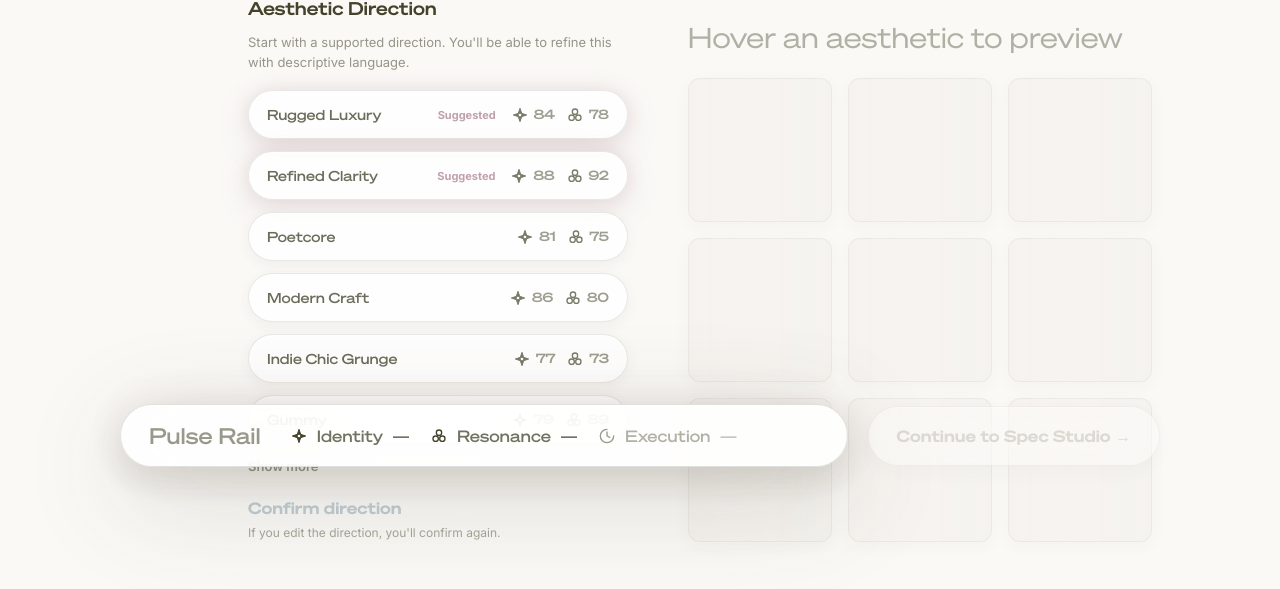
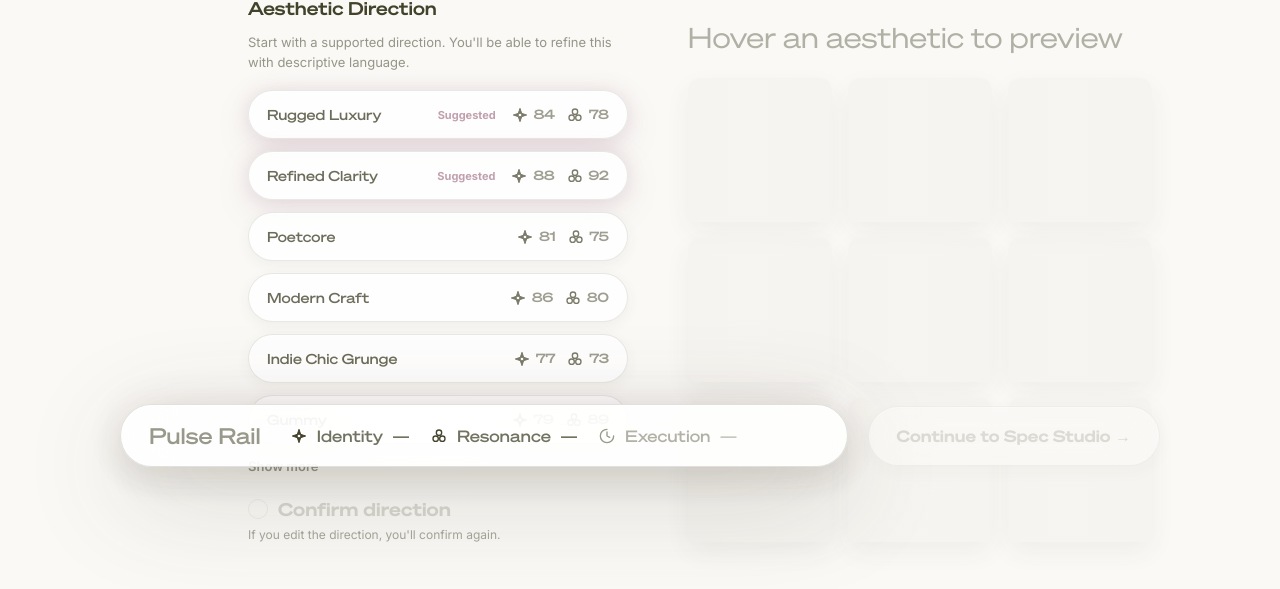
Before and after one commit to leila-muko/muko-beta, a Next.js app: page /concept in a window 1280 px wide. Shown: the part 301-890 px from the top of the page. Built offline with nearby package versions, Linux system fonts and the light colour scheme.

Commit message:
Commit changes

```diff
--- a/app/concept/page.tsx
+++ b/app/concept/page.tsx
@@ -202,21 +202,30 @@ export default function ConceptStudioPage() {
     });
   };
 
-  // Debounced interpretation -> small pulse nudge (demo causality)
+  // Interpretation logic
   useEffect(() => {
     if (!selectedAesthetic) return;
+    if (!refineText || refineText.trim().length < 2) return;
+
+    const base = baseOverride || selectedAesthetic;
+    const interp = interpretRefine(base, refineText);
+    setInterpretation(interp);
+  }, [refineText, selectedAesthetic, baseOverride]);
+
+  // Pulse changes based on refinement (kept from your file)
+  useEffect(() => {
+    if (!selectedAesthetic) return;
+    if (!refineText || refineText.trim().length < 2) return;
 
     const timer = window.setTimeout(() => {
-      const base = baseOverride ?? selectedAesthetic;
-      const interp = interpretRefine(base, refineText);
-      setInterpretation(interp);
-
-      const baseScores = AESTHETIC_CONTENT[base];
+      const baseScores = AESTHETIC_CONTENT[selectedAesthetic];
       if (!baseScores) return;
 
-      // tiny, believable deltas
+      const base = baseOverride || selectedAesthetic;
+      const interp = interpretRefine(base, refineText);
+
       const identityDelta =
-        (interp.modifiers.includes('Raw') ? 2 : 0) +
+        (interp.modifiers.includes('Refined') ? 2 : 0) +
         (interp.modifiers.includes('Sculptural') ? 1 : 0) +
         (interp.modifiers.includes('Polished') ? -1 : 0);
 
@@ -262,6 +271,8 @@ export default function ConceptStudioPage() {
   }, [effectiveConfirmKey, confirmedKey, isConfirmed]);
 
   const lowConfidenceNeedsAccept = interpretation?.confidence === 'low' && !acceptedInterpretation;
+
+  // Keep your “true readiness” logic
   const canConfirm = Boolean(selectedAesthetic && identityPulse && resonancePulse && interpretation && !lowConfidenceNeedsAccept);
 
   const handleConfirmClick = () => {
@@ -302,40 +313,10 @@ export default function ConceptStudioPage() {
           : '#C19A6B'
       : 'rgba(67, 67, 43, 0.75)';
 
-  // Match refine input width to the chip section.
-  // NOTE: refine only appears after you select a chip, so we must measure on selection too.
-  const chipSectionRef = useRef<HTMLDivElement>(null);
-  const [chipSectionWidth, setChipSectionWidth] = useState<number | null>(null);
-
-  useEffect(() => {
-    const el = chipSectionRef.current;
-    if (!el) return;
-
-    const measure = () => {
-      const w = Math.round(el.getBoundingClientRect().width);
-      if (w > 0) setChipSectionWidth(w);
-    };
-
-    // Measure after layout settles
-    const raf1 = requestAnimationFrame(() => {
-      requestAnimationFrame(measure);
-    });
-
-    let ro: ResizeObserver | null = null;
-    try {
-      ro = new ResizeObserver(() => measure());
-      ro.observe(el);
-    } catch {
-      // no-op
-    }
-
-    window.addEventListener('resize', measure);
-    return () => {
-      cancelAnimationFrame(raf1);
-      window.removeEventListener('resize', measure);
-      ro?.disconnect();
-    };
-  }, [showAllAesthetics, selectedAesthetic]);
+  // Confirm should only be enabled once a direction is selected (your request),
+  // while still respecting the deeper canConfirm gating for actual confirmation.
+  const confirmEnabledBySelection = Boolean(selectedAesthetic);
+  const confirmClickable = confirmEnabledBySelection && canConfirm && !isConfirmed;
 
   return (
     <div style={{ minHeight: '100vh', background: '#FAF9F6', display: 'flex', position: 'relative' }}>
@@ -446,12 +427,18 @@ export default function ConceptStudioPage() {
                 </p>
 
                 <div
-                  ref={chipSectionRef}
                   onMouseLeave={closeHoverSoft}
                   onMouseEnter={() => {
                     if (hoverCloseTimer.current) window.clearTimeout(hoverCloseTimer.current);
                   }}
-                  style={{ position: 'relative', borderRadius: '18px', minHeight: showAllAesthetics ? 248 : 218 }}
+                  style={{
+                    position: 'relative',
+                    borderRadius: '18px',
+                    minHeight: showAllAesthetics ? 248 : 218,
+                    width: '100%',
+                    maxWidth: '100%',
+                    boxSizing: 'border-box',
+                  }}
                 >
                   <div style={{ display: 'flex', flexDirection: 'column', gap: '12px' }}>
                     {(showAllAesthetics ? AESTHETICS : AESTHETICS.slice(0, 6)).map((aesthetic) => {
@@ -518,6 +505,7 @@ export default function ConceptStudioPage() {
                             gap: isExpanded ? '14px' : '12px',
                             width: '100%',
                             textAlign: 'left',
+                            boxSizing: 'border-box',
                           }}
                         >
                           <div
@@ -547,14 +535,14 @@ export default function ConceptStudioPage() {
                               )}
 
                               <div style={{ display: 'flex', gap: '6px', alignItems: 'center' }}>
-                                <span style={scoreIconWrapStyle}>
+                                <span style={{ ...scoreIconWrapStyle, color: identityColor }}>
                                   <IconIdentity size={16} />
                                 </span>
                                 <span style={scoreTextStyle}>{content?.identityScore ?? '—'}</span>
                               </div>
 
                               <div style={{ display: 'flex', gap: '6px', alignItems: 'center' }}>
-                                <span style={scoreIconWrapStyle}>
+                                <span style={{ ...scoreIconWrapStyle, color: resonanceColor }}>
                                   <IconResonance size={16} />
                                 </span>
                                 <span style={scoreTextStyle}>{content?.resonanceScore ?? '—'}</span>
@@ -638,8 +626,9 @@ export default function ConceptStudioPage() {
                   <div
                     style={{
                       marginTop: '36px',
-                    width: chipSectionWidth ? `${chipSectionWidth}px` : '100%',
-                    maxWidth: chipSectionWidth ? `${chipSectionWidth}px` : '100%',
+                      width: '100%',
+                      maxWidth: '100%',
+                      boxSizing: 'border-box',
                     }}
                   >
                     <label
@@ -660,6 +649,8 @@ export default function ConceptStudioPage() {
                       style={{
                         position: 'relative',
                         width: '100%',
+                        maxWidth: '100%',
+                        boxSizing: 'border-box',
                       }}
                     >
                       <input
@@ -673,6 +664,8 @@ export default function ConceptStudioPage() {
                         placeholder="Add texture, mood, references, or constraints"
                         style={{
                           width: '100%',
+                          maxWidth: '100%',
+                          boxSizing: 'border-box',
                           height: 56,
                           padding: '0 56px 0 22px',
                           fontSize: 16,
@@ -683,8 +676,7 @@ export default function ConceptStudioPage() {
                           borderRadius: 16,
                           fontFamily: 'var(--font-inter), system-ui, sans-serif',
                           outline: 'none',
-                        boxShadow:
-                          '0 6px 18px rgba(67, 67, 43, 0.06), inset 0 1px 0 rgba(255, 255, 255, 0.84)',
+                          boxShadow: '0 6px 18px rgba(67, 67, 43, 0.06), inset 0 1px 0 rgba(255, 255, 255, 0.84)',
                           transition: 'box-shadow 120ms ease, border-color 120ms ease',
                         }}
                         onFocus={(e) => {
@@ -748,9 +740,10 @@ export default function ConceptStudioPage() {
                         →
                       </button>
                     </div>
+
                     {/* Interpretation sentence */}
                     {interpretation && (
-  <div style={{ marginTop: 12, marginBottom: 32 }}>
+                      <div style={{ marginTop: 12, marginBottom: 24 }}>
                         <p
                           style={{
                             fontSize: 15,
@@ -946,30 +939,61 @@ export default function ConceptStudioPage() {
                   </div>
                 )}
 
-              {/* Confirm direction */}
-              <div style={{ marginTop: selectedAesthetic ? '24px' : '22px' }}>
+                {/* Confirm direction — text-like (no button chrome) */}
+                <div style={{ marginTop: selectedAesthetic ? '20px' : '22px' }}>
                   <button
                     onClick={handleConfirmClick}
-                  disabled={!canConfirm || isConfirmed}
+                    disabled={!confirmClickable}
                     style={{
-                    fontSize: '16px',
-                    fontWeight: 650,
-                    color: isConfirmed ? BRAND.chartreuse : 'rgba(125, 150, 172, 0.85)',
-                    background: isConfirmed ? 'rgba(171, 171, 99, 0.12)' : 'transparent',
                       border: 'none',
-                    borderRadius: isConfirmed ? '8px' : '0',
-                    padding: isConfirmed ? '8px 12px' : '0',
-                    cursor: !canConfirm || isConfirmed ? 'not-allowed' : 'pointer',
-                    fontFamily: 'var(--font-sohne-breit), system-ui, sans-serif',
+                      background: 'transparent',
+                      padding: 0,
+                      margin: 0,
                       display: 'inline-flex',
                       alignItems: 'center',
-                    gap: '10px',
-                    opacity: !canConfirm ? 0.55 : 1,
-                    transition: 'all 220ms ease',
+                      gap: 10,
+                      cursor: confirmClickable ? 'pointer' : 'default',
+                      opacity: confirmEnabledBySelection ? (confirmClickable ? 1 : 0.55) : 0.35,
+
+                      fontFamily: 'var(--font-sohne-breit), system-ui, sans-serif',
+                      fontSize: 18,
+                      fontWeight: 650,
+                      color: isConfirmed
+                        ? 'rgba(67, 67, 43, 0.90)'
+                        : confirmEnabledBySelection
+                          ? 'rgba(67, 67, 43, 0.78)'
+                          : 'rgba(67, 67, 43, 0.55)',
+                      transition: 'opacity 180ms ease, transform 180ms ease',
                     }}
-                  title={lowConfidenceNeedsAccept ? 'Accept or adjust the interpretation to continue.' : undefined}
+                    title={
+                      !selectedAesthetic
+                        ? 'Select a direction to enable confirmation.'
+                        : lowConfidenceNeedsAccept
+                          ? 'Accept or adjust the interpretation to confirm.'
+                          : !canConfirm
+                            ? 'Complete the inputs to confirm.'
+                            : undefined
+                    }
                   >
-                  {isConfirmed ? 'Concept defined ✓' : 'Confirm direction'}
+                    <span
+                      aria-hidden
+                      style={{
+                        width: 18,
+                        height: 18,
+                        borderRadius: 999,
+                        display: 'inline-flex',
+                        alignItems: 'center',
+                        justifyContent: 'center',
+                        border: isConfirmed ? 'none' : '1.5px solid rgba(67, 67, 43, 0.20)',
+                        background: isConfirmed ? 'rgba(171, 171, 99, 0.22)' : 'transparent',
+                        color: isConfirmed ? 'rgba(67, 67, 43, 0.85)' : 'transparent',
+                        boxShadow: isConfirmed ? '0 10px 26px rgba(171, 171, 99, 0.14)' : 'none',
+                        transform: isConfirmed ? 'translateY(-0.5px)' : 'none',
+                      }}
+                    >
+                      ✓
+                    </span>
+                    <span>{isConfirmed ? 'Confirmed' : 'Confirm direction'}</span>
                   </button>
 
                   <div
@@ -1015,6 +1039,7 @@ export default function ConceptStudioPage() {
                 </h2>
               )}
 
+              {/* Floating tiles: no outer container, no "matched" label, no box wrapper */}
               <div style={{ display: 'grid', gridTemplateColumns: 'repeat(3, 1fr)', gap: '16px' }}>
                 {moodboardImages.length > 0 ? (
                   moodboardImages.map((src, i) => (
@@ -1024,20 +1049,20 @@ export default function ConceptStudioPage() {
                         aspectRatio: '1',
                         borderRadius: '12px',
                         overflow: 'hidden',
-                        border: '1.5px solid rgba(67, 67, 43, 0.08)',
-                        boxShadow: '0 4px 16px rgba(67, 67, 43, 0.06)',
+                        border: 'none',
+                        boxShadow: '0 10px 30px rgba(67, 67, 43, 0.10)',
                         position: 'relative',
                         transition: 'all 360ms cubic-bezier(0.4, 0, 0.2, 1)',
                         animation: `fadeIn 360ms ease-out ${i * 40}ms both`,
+                        background: 'transparent',
                       }}
                     >
                       <img
                         src={src}
                         alt={`${previewAesthetic} moodboard ${i + 1}`}
-                        style={{ width: '100%', height: '100%', objectFit: 'cover' }}
+                        style={{ width: '100%', height: '100%', objectFit: 'cover', display: 'block' }}
                         loading="lazy"
                       />
-                      <div style={{ position: 'absolute', inset: 0, background: 'linear-gradient(to top, rgba(0,0,0,0.10), transparent)' }} />
                     </div>
                   ))
                 ) : (
@@ -1048,11 +1073,11 @@ export default function ConceptStudioPage() {
                         aspectRatio: '1',
                         borderRadius: '12px',
                         background:
-                          'linear-gradient(90deg, rgba(235, 232, 228, 0.4) 0%, rgba(245, 242, 238, 0.8) 50%, rgba(235, 232, 228, 0.4) 100%)',
+                          'linear-gradient(90deg, rgba(235, 232, 228, 0.30) 0%, rgba(245, 242, 238, 0.70) 50%, rgba(235, 232, 228, 0.30) 100%)',
                         backgroundSize: '200% 100%',
                         animation: 'skeleton-loading 1.5s ease-in-out infinite',
-                        border: '1.5px solid rgba(67, 67, 43, 0.06)',
-                        boxShadow: '0 4px 16px rgba(67, 67, 43, 0.04)',
+                        border: 'none',
+                        boxShadow: '0 10px 26px rgba(67, 67, 43, 0.06)',
                       }}
                     />
                   ))
```
Lines whose indentation alone changed are shown as unchanged.
